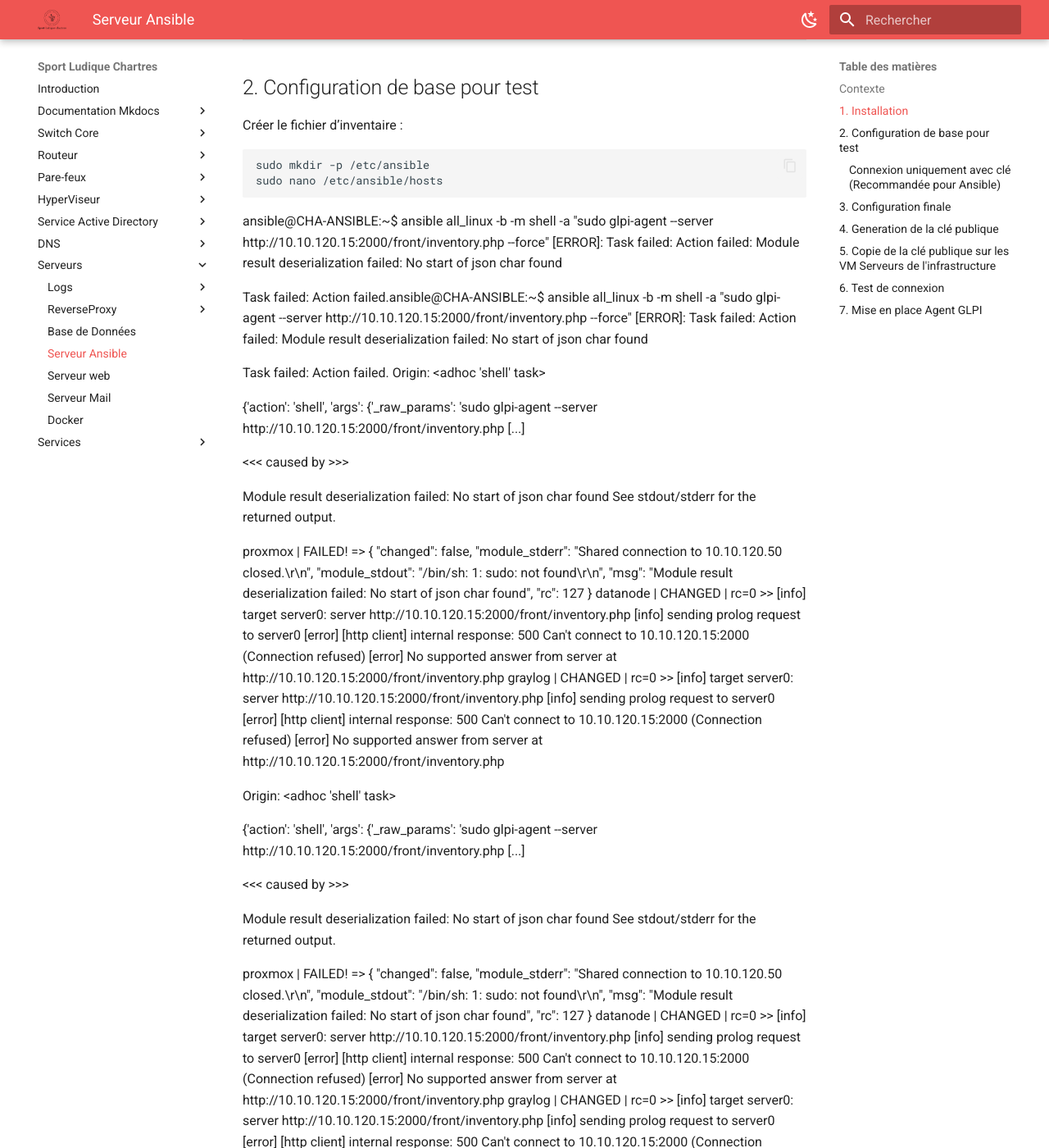
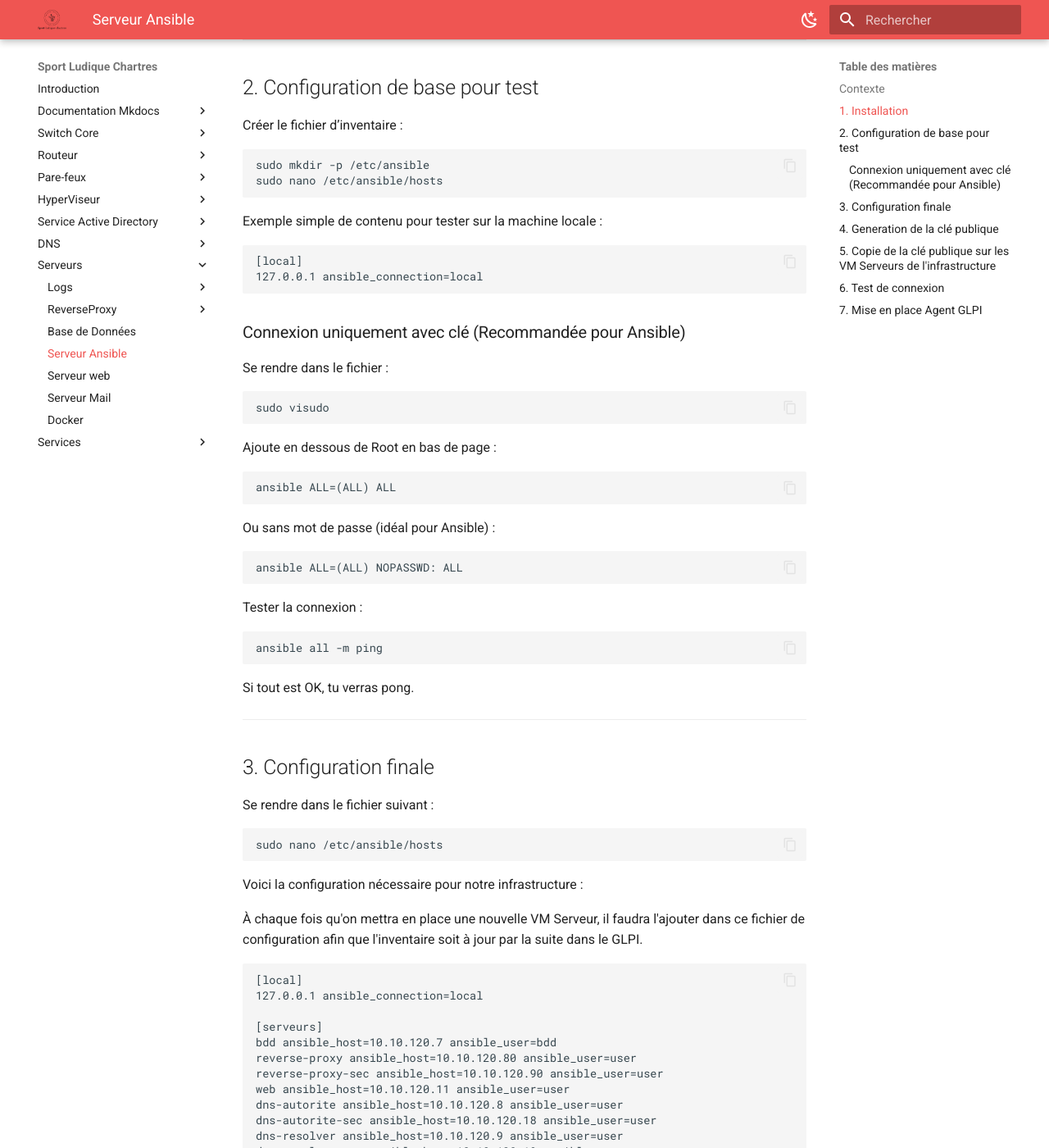
Before and after one commit to Sym-0ne/sport-ludique-Chartres, an MkDocs documentation site: the page built from docs/Serveurs/ansible.md, in a window 1280 px wide and 1400 px high, scrolled down 857 px. Shown: the whole window at 82% size. Built offline with MkDocs 1.6.1 and Material for MkDocs 9.7.7, drawn with Linux system fonts in a browser that asks for light colours; some of the changed text lies outside the part shown.

Commit message:
modif doc

````diff
--- a/docs/Serveurs/ansible.md
+++ b/docs/Serveurs/ansible.md
@@ -46,64 +46,6 @@ Créer le fichier d’inventaire :
 sudo mkdir -p /etc/ansible
 sudo nano /etc/ansible/hosts
 ```
-ansible@CHA-ANSIBLE:~$ ansible all_linux -b -m shell -a "sudo glpi-agent --server http://10.10.120.15:2000/front/inventory.php --force"
-[ERROR]: Task failed: Action failed: Module result deserialization failed: No start of json char found
-
-Task failed: Action failed.ansible@CHA-ANSIBLE:~$ ansible all_linux -b -m shell -a "sudo glpi-agent --server http://10.10.120.15:2000/front/inventory.php --force"
-[ERROR]: Task failed: Action failed: Module result deserialization failed: No start of json char found
-
-Task failed: Action failed.
-Origin: <adhoc 'shell' task>
-
-{'action': 'shell', 'args': {'_raw_params': 'sudo glpi-agent --server http://10.10.120.15:2000/front/inventory.php [...]
-
-<<< caused by >>>
-
-Module result deserialization failed: No start of json char found See stdout/stderr for the returned output.
-
-proxmox | FAILED! => {
-    "changed": false,
-    "module_stderr": "Shared connection to 10.10.120.50 closed.\r\n",
-    "module_stdout": "/bin/sh: 1: sudo: not found\r\n",
-    "msg": "Module result deserialization failed: No start of json char found",
-    "rc": 127
-}
-datanode | CHANGED | rc=0 >>
-[info] target server0: server http://10.10.120.15:2000/front/inventory.php
-[info] sending prolog request to server0
-[error] [http client] internal response: 500 Can't connect to 10.10.120.15:2000 (Connection refused)
-[error] No supported answer from server at http://10.10.120.15:2000/front/inventory.php
-graylog | CHANGED | rc=0 >>
-[info] target server0: server http://10.10.120.15:2000/front/inventory.php
-[info] sending prolog request to server0
-[error] [http client] internal response: 500 Can't connect to 10.10.120.15:2000 (Connection refused)
-[error] No supported answer from server at http://10.10.120.15:2000/front/inventory.php
-
-Origin: <adhoc 'shell' task>
-
-{'action': 'shell', 'args': {'_raw_params': 'sudo glpi-agent --server http://10.10.120.15:2000/front/inventory.php [...]
-
-<<< caused by >>>
-
-Module result deserialization failed: No start of json char found See stdout/stderr for the returned output.
-
-proxmox | FAILED! => {
-    "changed": false,
-    "module_stderr": "Shared connection to 10.10.120.50 closed.\r\n",
-    "module_stdout": "/bin/sh: 1: sudo: not found\r\n",
-    "msg": "Module result deserialization failed: No start of json char found",
-    "rc": 127
-}
-datanode | CHANGED | rc=0 >>
-[info] target server0: server http://10.10.120.15:2000/front/inventory.php
-[info] sending prolog request to server0
-[error] [http client] internal response: 500 Can't connect to 10.10.120.15:2000 (Connection refused)
-[error] No supported answer from server at http://10.10.120.15:2000/front/inventory.php
-graylog | CHANGED | rc=0 >>
-[info] target server0: server http://10.10.120.15:2000/front/inventory.php
-[info] sending prolog request to server0
-[error] [http client] internal response: 500 Can't connect to 10.10.120.15:2000 (Connection refused)
-[error] No supported answer from server at http://10.10.120.15:2000/front/inventory.php
 
 Exemple simple de contenu pour tester sur la machine locale :
 
````
